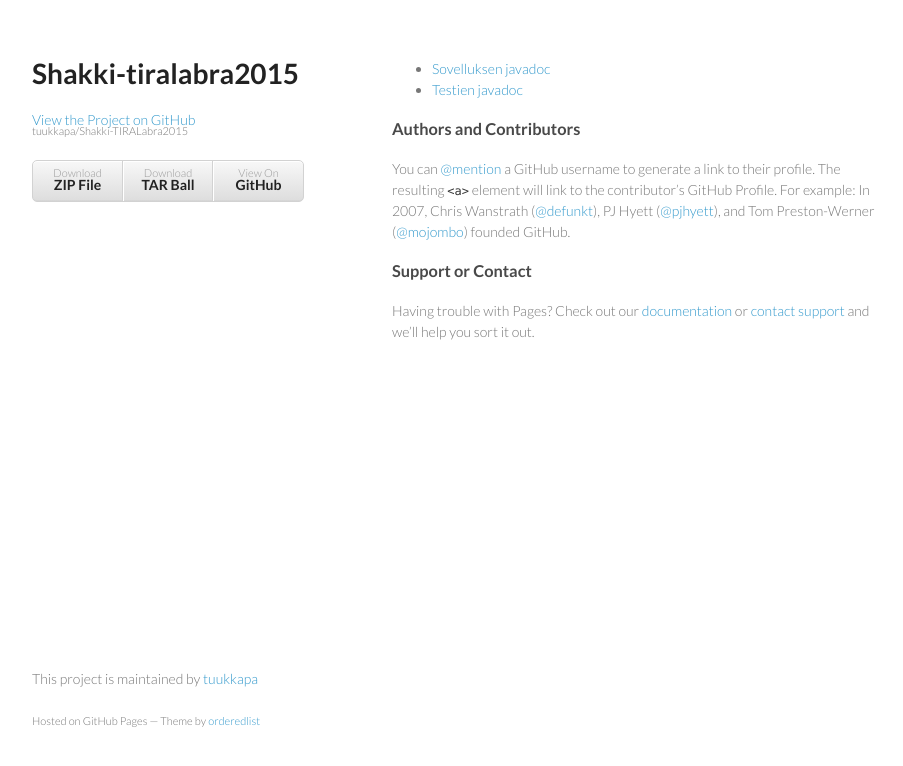
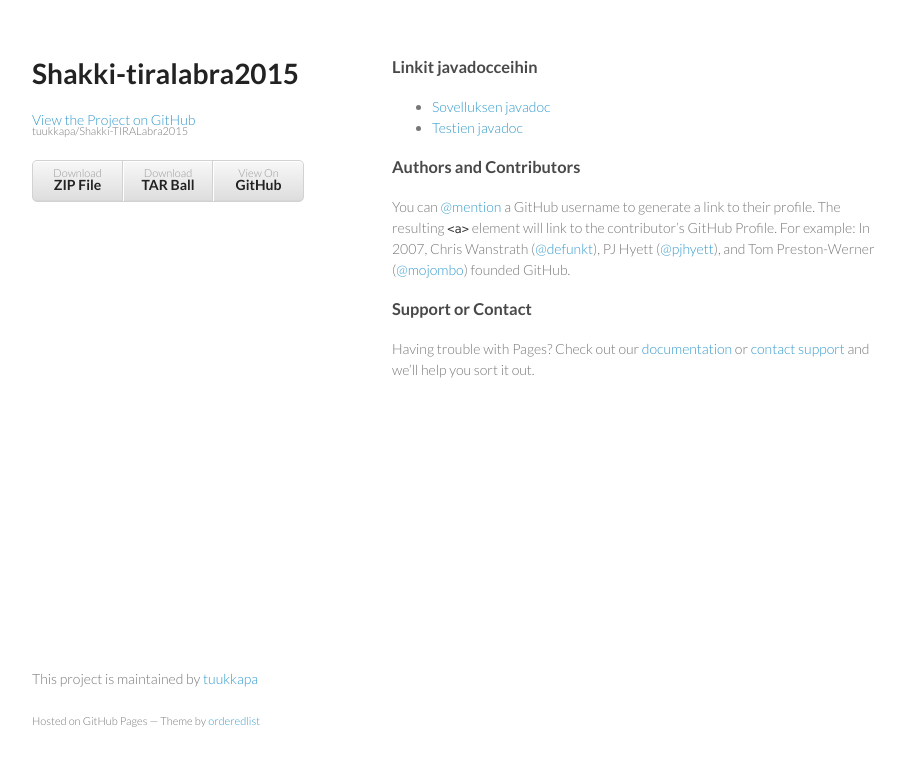
Before and after one commit to tuukkapa/Shakki-TIRALabra2015, a plain HTML site: page index.html in a window 1280 px wide. Shown: the whole page, without its empty margins (178-1081 px from the left). Drawn offline with Linux system fonts and the light colour scheme.

Commit message:
Pieni päivitys

```diff
--- a/index.html
+++ b/index.html
@@ -28,6 +28,7 @@
         </ul>
       </header>
       <section>
+	<H3>Linkit javadocceihin</h3>
       <ul>
 	<li><a href="code">Sovelluksen javadoc</a></li>
 	<li><a href="tests">Testien javadoc</a></li>
```
